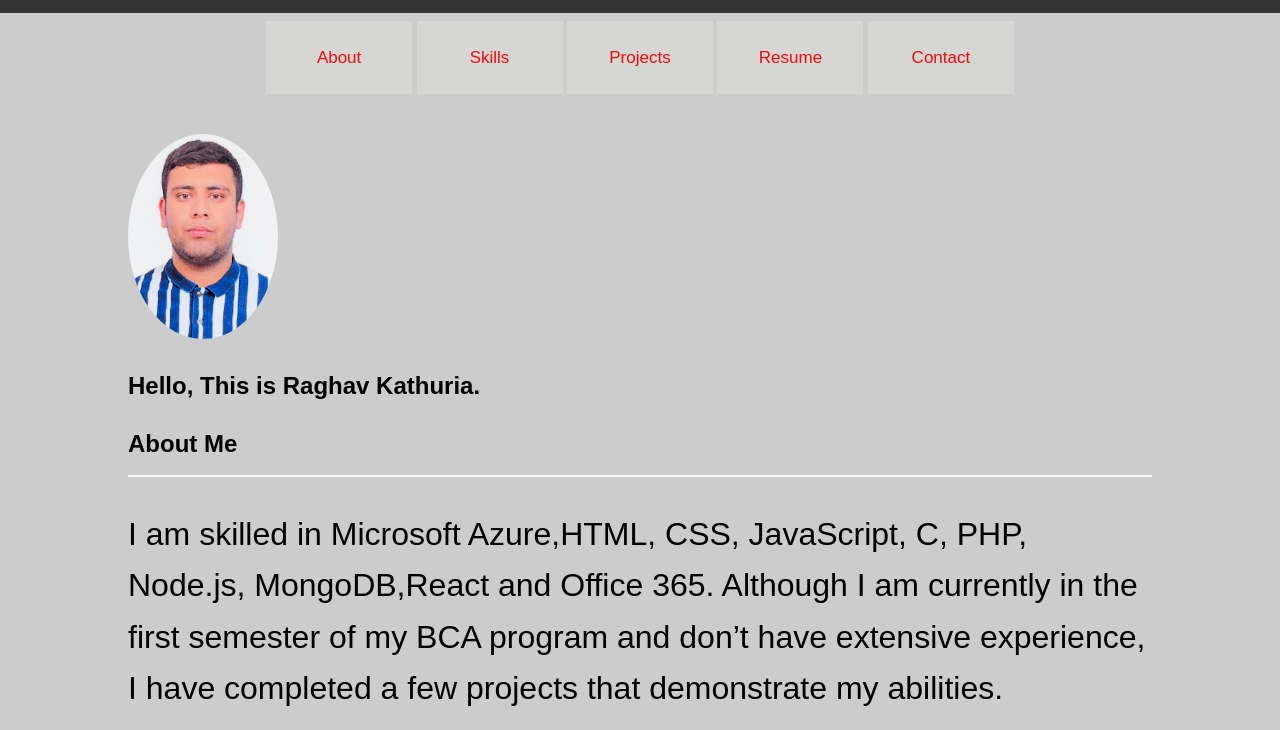
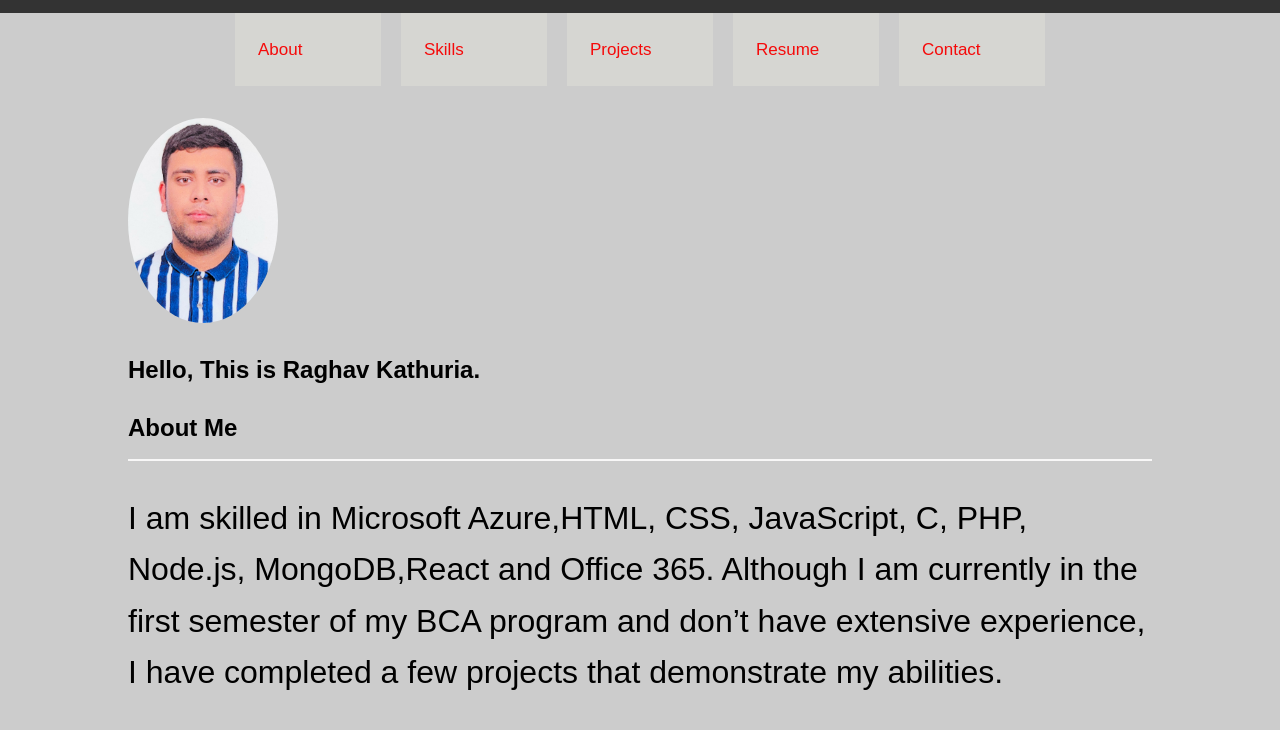
Before and after one commit to MasterJi27/Codesoft-InternShip-Projects, a plain HTML site: page Task-1(Portfolio)/index.html in a window 1280 px wide. Shown: the part 70-800 px from the top of the page. Drawn offline with Linux system fonts and the light colour scheme.

Commit message:
Update styles.css

```diff
--- a/Task-1(Portfolio)/styles.css
+++ b/Task-1(Portfolio)/styles.css
@@ -1,34 +1,39 @@
-body{
-    margin: 0%;
-    padding: 0%;
-    background: #ccc;
-}
-.nav ul{
-list-style:none;
-background:#ccc;
-text-align:center;
-padding: 0%;
-margin:0%;
-}
-.nav li {
-display: inline-block;
-}
-.nav a{
-    text-decoration: none;
-    color:#f50a0a;
-    width: 100px;
-    display:block;
-    padding:15px;
-    font-size: 17px;
-    font-family:Arial, Helvetica, sans-serif;
-    transition :0.4s;
-}
 body {
     font-family: Arial, sans-serif;
     line-height: 1.6;
     margin: 0;
     padding: 0;
+    background: #ccc;
     color: #000000;
+}
+
+.nav ul {
+    display: flex;
+    justify-content: center;
+    background: #ccc;
+    padding: 0;
+    margin: 0;
+    list-style: none;
+}
+
+.nav li {
+    margin: 0 10px;
+}
+
+.nav a {
+    text-decoration: none;
+    color: #f50a0a;
+    width: 100px;
+    display: block;
+    padding: 15px;
+    font-size: 17px;
+    font-family: Arial, Helvetica, sans-serif;
+    transition: 0.4s;
+}
+
+.nav a:hover {
+    background-color: #f50a0a;
+    color: #fff;
 }
 
 header {
@@ -38,12 +43,9 @@ header {
     text-align: center;
 }
 
-header h1 {
+header h1,
+header p {
     margin: 0;
-}
-
-header p {
-    margin: 0.5em 0 0;
 }
 
 .container {
```
